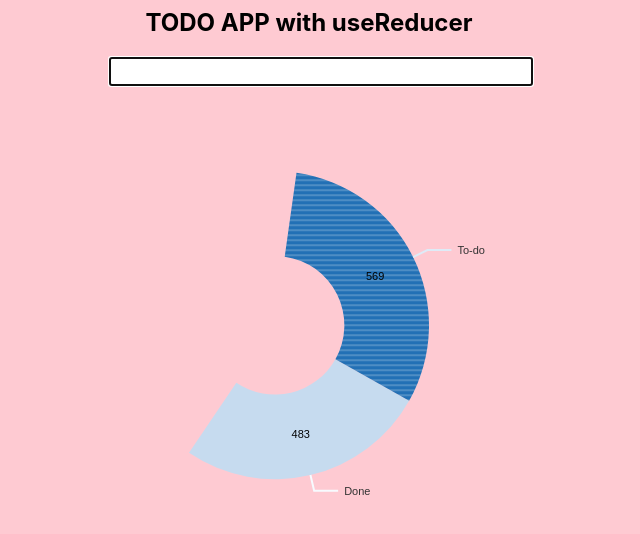
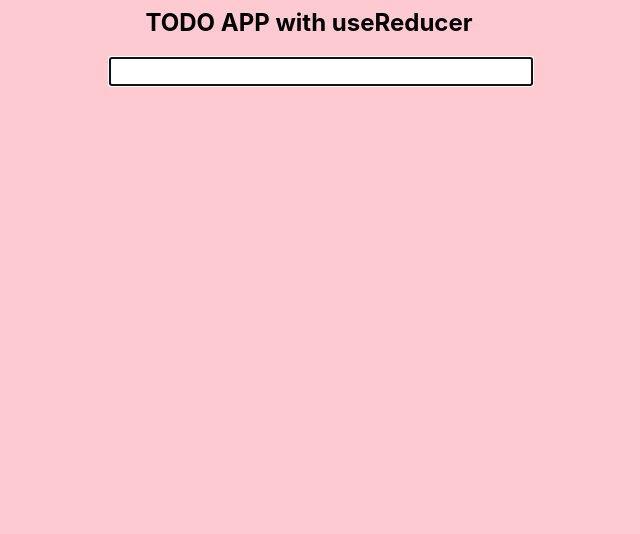
Before and after one commit to dmartorell/todo-app-with-tracking-chart, a React (Create React App) app: page / in a window 1280 px wide. Shown: the top 534 px of the page, without its empty margins (331-971 px from the left). Built offline with nearby package versions, Linux system fonts and the light colour scheme.

Commit message:
Link chart with dinamic data

```diff
--- a/src/App.jsx
+++ b/src/App.jsx
@@ -3,22 +3,6 @@ import React, { useState, useReducer, useRef } from 'react';
 import Task from './components/Task/Task';
 import ACTIONS from './ACTIONS';
 import MyResponsivePie from './components/Pie/Pie';
-
-const data = [
-  {
-    id: 'Done',
-    label: 'Done',
-    value: 483,
-    color: 'hsl(165, 50%, 10%)',
-  },
-
-  {
-    id: 'To-do',
-    label: 'To-do',
-    value: 569,
-    color: 'hsl(100, 90%, 90%)',
-  },
-];
 
 const reducer = ((todos, action) => {
   switch (action.type) {
@@ -43,10 +27,22 @@ const reducer = ((todos, action) => {
 
 function App() {
   const inputRef = useRef();
-
   const [taskName, setTaskName] = useState('');
-
   const [todos, dispatch] = useReducer(reducer, []);
+  const data = [
+    {
+      id: 'Done',
+      label: 'Done',
+      value: todos.filter((task) => task.complete).length,
+      color: 'hsl(165, 50%, 10%)',
+    },
+    {
+      id: 'To-do',
+      label: 'To-do',
+      value: todos.filter((task) => !task.complete).length,
+      color: 'hsl(100, 90%, 90%)',
+    },
+  ];
 
   const handleSubmit = (e) => {
     e.preventDefault();
--- a/src/components/Pie/Pie.jsx
+++ b/src/components/Pie/Pie.jsx
@@ -8,8 +8,8 @@ const MyResponsivePie = ({ data }) => (
     margin={{
       top: 30, right: 80, bottom: 30, left: 80,
     }}
-    startAngle={214}
-    endAngle={8}
+    startAngle={310}
+    endAngle={-10}
     innerRadius={0.45}
     activeOuterRadiusOffset={8}
     colors={{ scheme: 'blues' }}
@@ -20,13 +20,13 @@ const MyResponsivePie = ({ data }) => (
     arcLinkLabelsThickness={2}
     arcLinkLabelsColor={{ from: 'color' }}
     arcLabelsSkipAngle={10}
-    arcLabelsTextColor={{ from: 'color', modifiers: [['darker', 12]] }}
+    arcLabelsTextColor={{ from: 'color', modifiers: [['darker', 20]] }}
     defs={[
       {
         id: 'lines',
         type: 'patternLines',
         background: '#2270B5',
-        color: 'rgba(255, 255, 255, 0.2)',
+        color: 'rgba(255, 255, 255, 0.05)',
         padding: 1,
         stagger: false,
       },
```
Also changed, not shown: src/assets/chartData.js (added).
